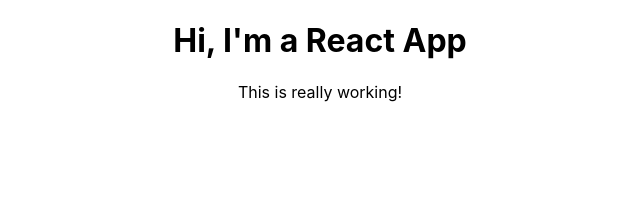
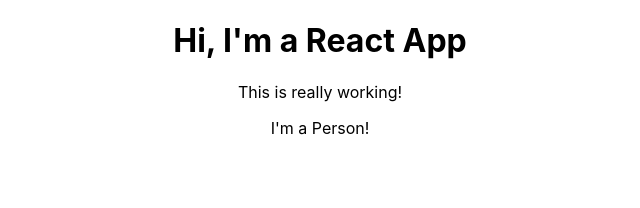
Before and after one commit to khaiz18/react, a React (Create React App) app: page / in a window 1280 px wide. Shown: the top 208 px of the page, without its empty margins (320-960 px from the left). Built offline with nearby package versions, Linux system fonts and the light colour scheme.

Commit message:
math.floor

```diff
--- a/src/App.js
+++ b/src/App.js
@@ -1,5 +1,6 @@
 import React, { Component } from 'react';
 import './App.css';
+import Person from './Person/Person';
 
 
 class App extends Component {
@@ -9,6 +10,7 @@
   <div className="App">
     <h1> Hi, I'm a React App</h1>
     <p>This is really working!</p>
+    <Person/>
   </div>
 
 
--- /dev/null
+++ b/src/Person/Person.js
@@ -0,0 +1,8 @@
+import React from 'react';
+const person = () => {
+
+return <p> I'm a Person! </p>
+
+}
+
+export default person;
```
